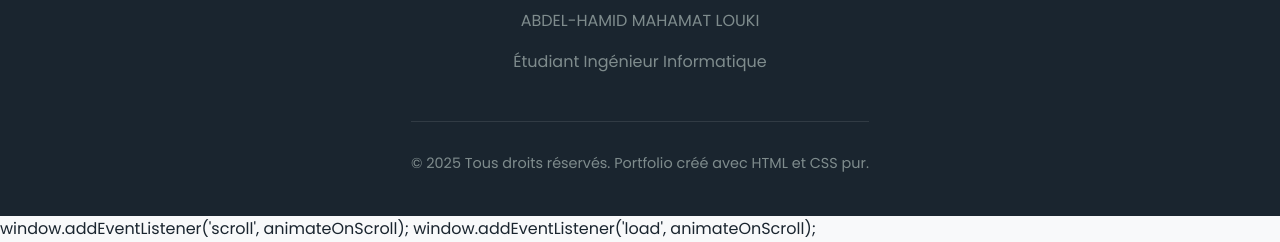
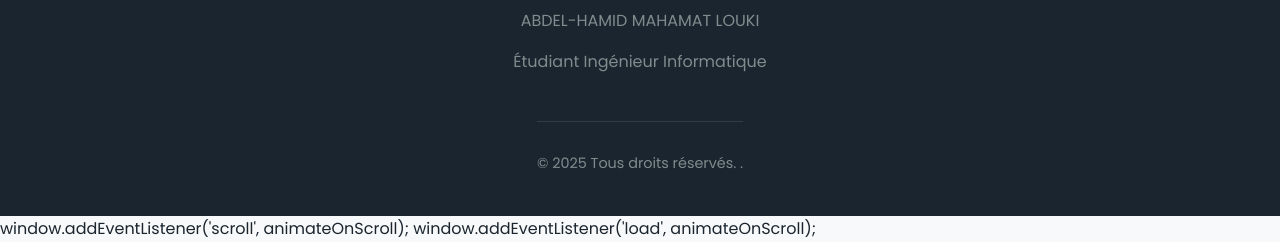
Before and after one commit to dirdaymi/portfolio, a plain HTML site: page index.html in a window 1280 px wide. Shown: the part 5848-6090 px from the top of the page. Drawn offline with Linux system fonts and the light colour scheme.

Commit message:
Update index.html

```diff
--- a/index.html
+++ b/index.html
@@ -1183,7 +1183,7 @@
             <p>Étudiant Ingénieur Informatique</p>
 
             <div class="copyright">
-                <p>© 2025 Tous droits réservés. Portfolio créé avec HTML et CSS pur.</p>
+                <p>© 2025 Tous droits réservés. .</p>
             </div>
         </div>
     </footer>
@@ -1225,8 +1225,7 @@
         window.addEventListener('scroll', animateOnScroll);
         window.addEventListener('load', animateOnScroll);
     </script>
-</body>
-</html>
+
         window.addEventListener('scroll', animateOnScroll);
         window.addEventListener('load', animateOnScroll);
     </script>
```
